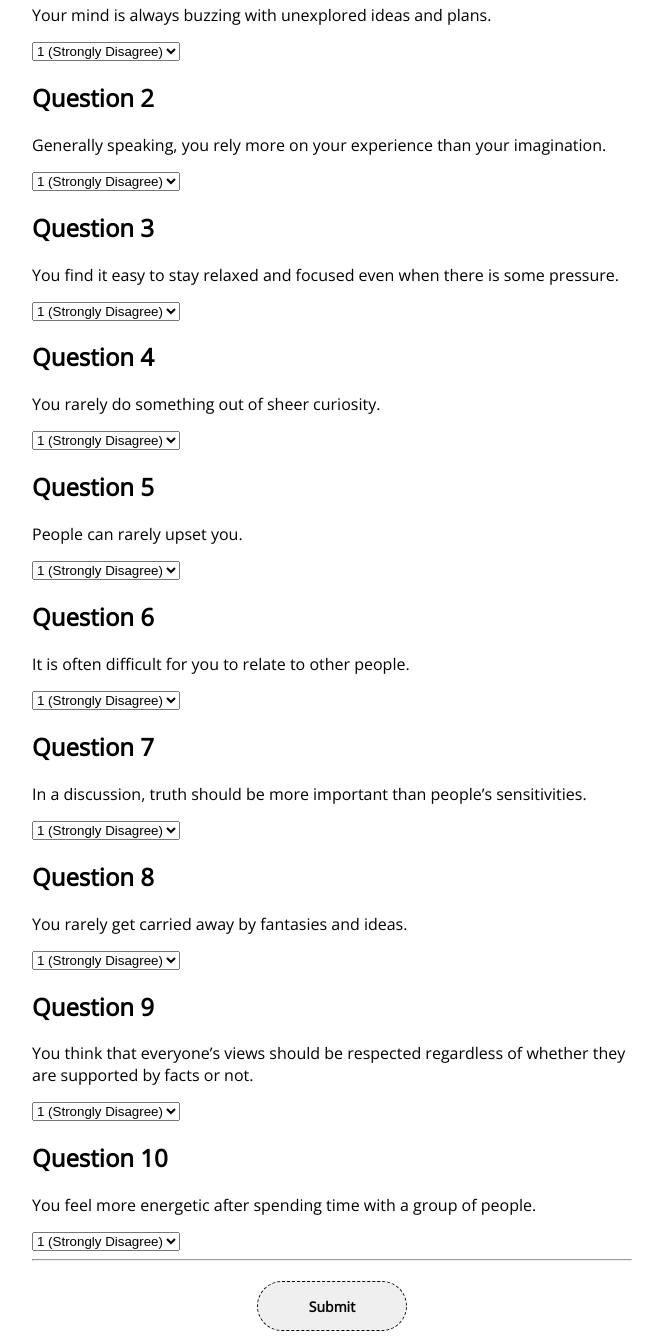
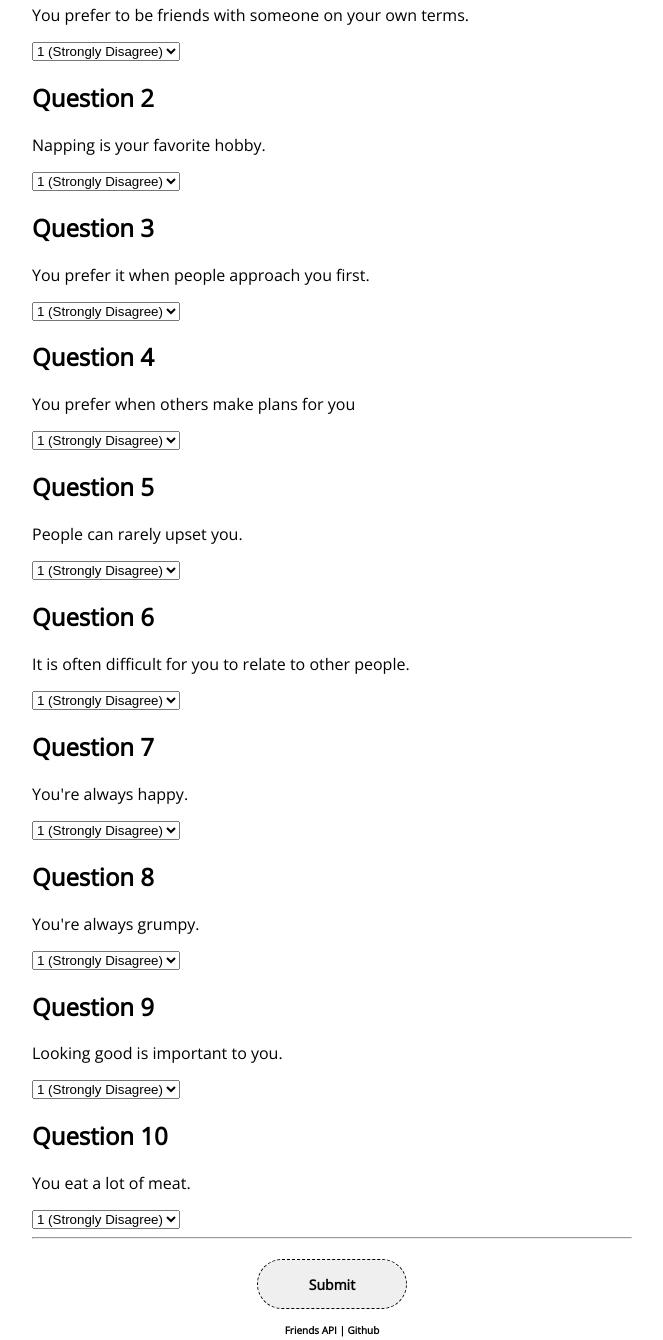
Before and after one commit to morettiamye/friendFinder, a website: page app/public/survey.html in a window 1280 px wide. Shown: the part 417-1757 px from the top of the page, without its empty margins (308-971 px from the left). Drawn offline with nearby package versions, Linux system fonts and the light colour scheme.

Commit message:
html updates

```diff
--- a/app/public/survey.html
+++ b/app/public/survey.html
@@ -31,7 +31,7 @@
             <hr>
 
             <h2>Question 1</h2>
-            <p>Your mind is always buzzing with unexplored ideas and plans.</p>
+            <p>You prefer to be friends with someone on your own terms.</p>
             <select name="q1">
                 <option value="1">1 (Strongly Disagree)</option>
                 <option value="2">2</option>
@@ -41,7 +41,7 @@
             </select>
 
             <h2>Question 2</h2>
-            <p>Generally speaking, you rely more on your experience than your imagination.</p>
+            <p>Napping is your favorite hobby.</p>
             <select name="q2">
                 <option value="1">1 (Strongly Disagree)</option>
                 <option value="2">2</option>
@@ -51,7 +51,7 @@
             </select>
 
             <h2>Question 3</h2>
-            <p>You find it easy to stay relaxed and focused even when there is some pressure.</p>
+            <p>You prefer it when people approach you first.</p>
             <select name="q3">
                 <option value="1">1 (Strongly Disagree)</option>
                 <option value="2">2</option>
@@ -61,7 +61,7 @@
             </select>
 
             <h2>Question 4</h2>
-            <p>You rarely do something out of sheer curiosity.</p>
+            <p>You prefer when others make plans for you</p>
             <select name="q4">
                 <option value="1">1 (Strongly Disagree)</option>
                 <option value="2">2</option>
@@ -91,7 +91,7 @@
             </select>
 
             <h2>Question 7</h2>
-            <p>In a discussion, truth should be more important than people’s sensitivities.</p>
+            <p>You're always happy.</p>
             <select name="q7">
                 <option value="1">1 (Strongly Disagree)</option>
                 <option value="2">2</option>
@@ -101,7 +101,7 @@
             </select>
 
             <h2>Question 8</h2>
-            <p>You rarely get carried away by fantasies and ideas.</p>
+            <p>You're always grumpy.</p>
             <select name="q8">
                 <option value="1">1 (Strongly Disagree)</option>
                 <option value="2">2</option>
@@ -111,7 +111,7 @@
             </select>
 
             <h2>Question 9</h2>
-            <p>You think that everyone’s views should be respected regardless of whether they are supported by facts or not.</p>
+            <p>Looking good is important to you.</p>
             <select name="q9">
                 <option value="1">1 (Strongly Disagree)</option>
                 <option value="2">2</option>
@@ -121,7 +121,7 @@
             </select>
 
             <h2>Question 10</h2>
-            <p>You feel more energetic after spending time with a group of people.</p>
+            <p>You eat a lot of meat.</p>
             <select name="q10">
                 <option value="1">1 (Strongly Disagree)</option>
                 <option value="2">2</option>
--- a/package.json
+++ b/package.json
@@ -2,7 +2,7 @@
   "name": "friendFinder",
   "version": "1.0.0",
   "description": "",
-  "main": "index.js",
+  "main": "server.js",
   "scripts": {
     "test": "echo \"Error: no test specified\" && exit 1"
   },
```
Also changed, not shown: app/public/home.html (+1 -1 lines), server.js (+13 -0 lines), app/public/assets/kitty.jpg (added), app/public/assets/kitty.png (added).
